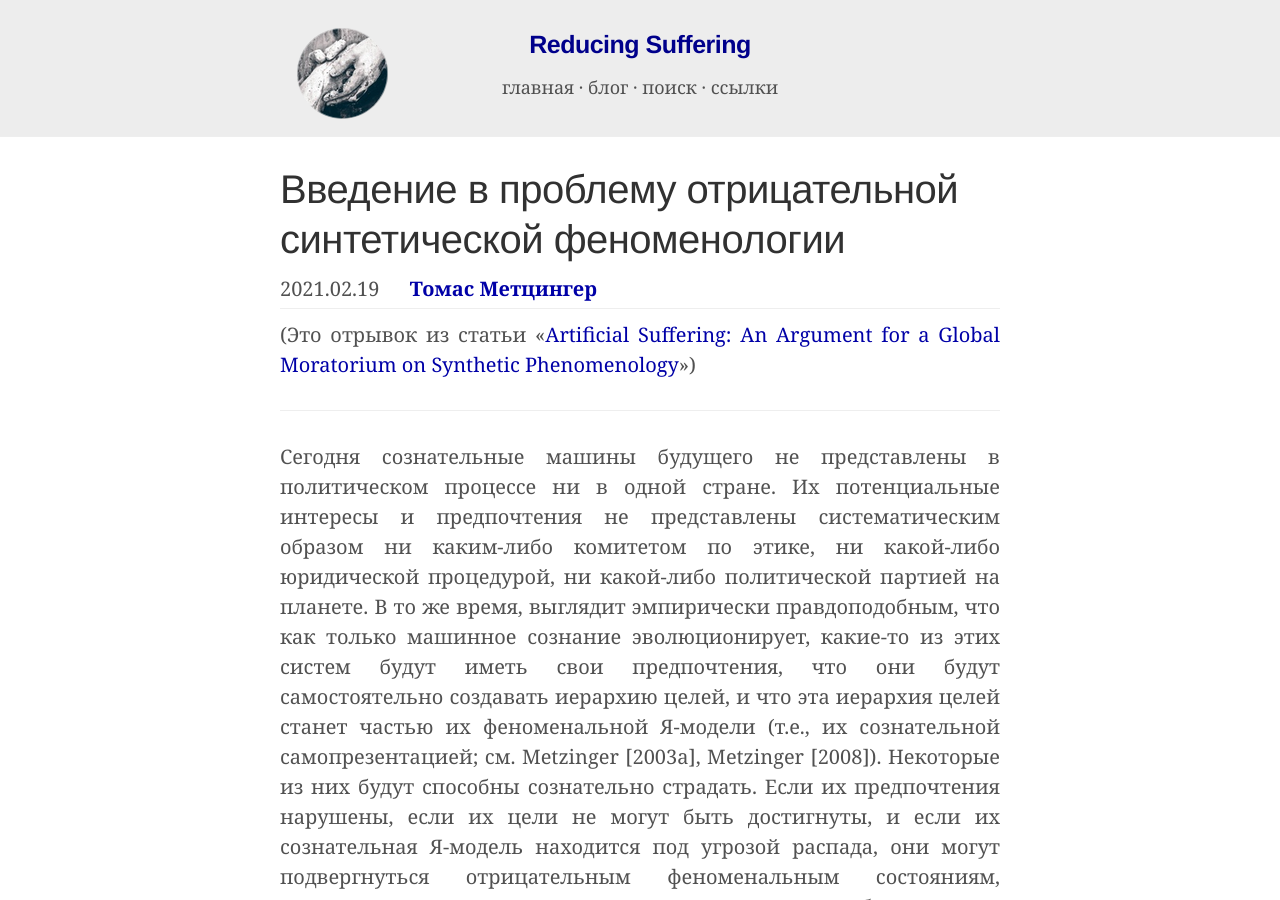
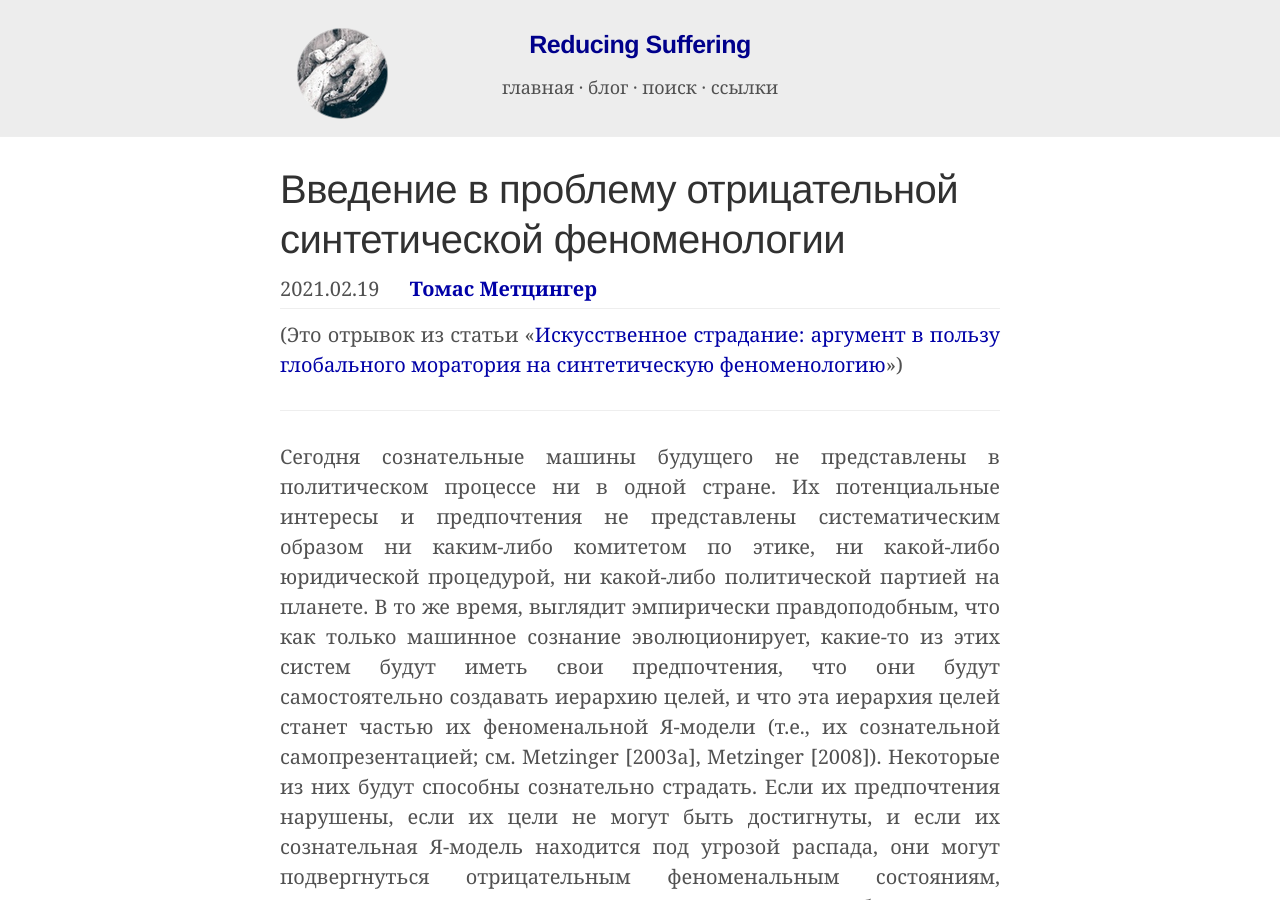
Before and after one commit to ReducingSuffering/reducingsuffering.github.io, a Jekyll site: the page built from _articles/thomas-metzinger-1.md, in a window 1280 px wide and 900 px high. Built offline with Jekyll 4.4.1, drawn with Linux system fonts in a browser that asks for light colours.

Commit message:
Update thomas-metzinger-1.md

```diff
--- a/_articles/thomas-metzinger-1.md
+++ b/_articles/thomas-metzinger-1.md
@@ -13,7 +13,7 @@ preview: assets/images/previews/cyborg-8514853_480.png
 preview_here: true
 excerpt: "Сегодня сознательные машины будущего не представлены в политическом процессе ни в одной стране. Их потенциальные интересы и предпочтения не представлены систематическим образом ни каким-либо комитетом по этике, ни какой-либо юридической процедурой, ни какой-либо политической партией на планете. В то же время, выглядит эмпирически правдоподобным, что как только машинное сознание эволюционирует, какие-то из этих систем будут иметь свои предпочтения, что они будут самостоятельно создавать иерархию целей, и что эта иерархия целей станет частью их феноменальной Я-модели (т.е., их сознательной самопрезентацией). Некоторые из них будут способны сознательно страдать. Если их предпочтения нарушены, если их цели не могут быть достигнуты, и если их сознательная Я-модель находится под угрозой распада, они могут подвергнуться отрицательным феноменальным состояниям, состояниям сознательного опыта, которых они хотят избежать, но _не могут_ избежать, и которые они вынуждены переживать как состояния _самих себя_. Конечно, они также могут страдать способами, которые мы не можем понять или вообразить, и мы, возможно, даже не сможем обнаружить этот самый факт. Но каждое существо, способное страдать, должно быть объектом морального рассмотрения."
 ---
-(Это отрывок из статьи «[Artificial Suffering: An Argument for a Global Moratorium on Synthetic Phenomenology](https://www.worldscientific.com/doi/10.1142/S270507852150003X)»)
+(Это отрывок из статьи «[Искусственное страдание: аргумент в пользу глобального моратория на синтетическую феноменологию](thomas-metzinger-artificial-suffering.html)»)
 
 ---
 
```
